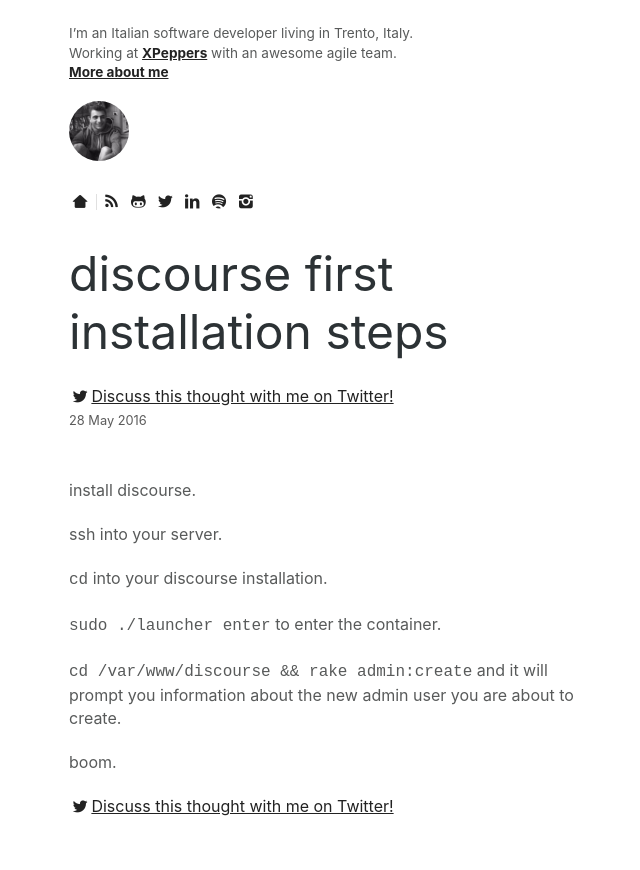
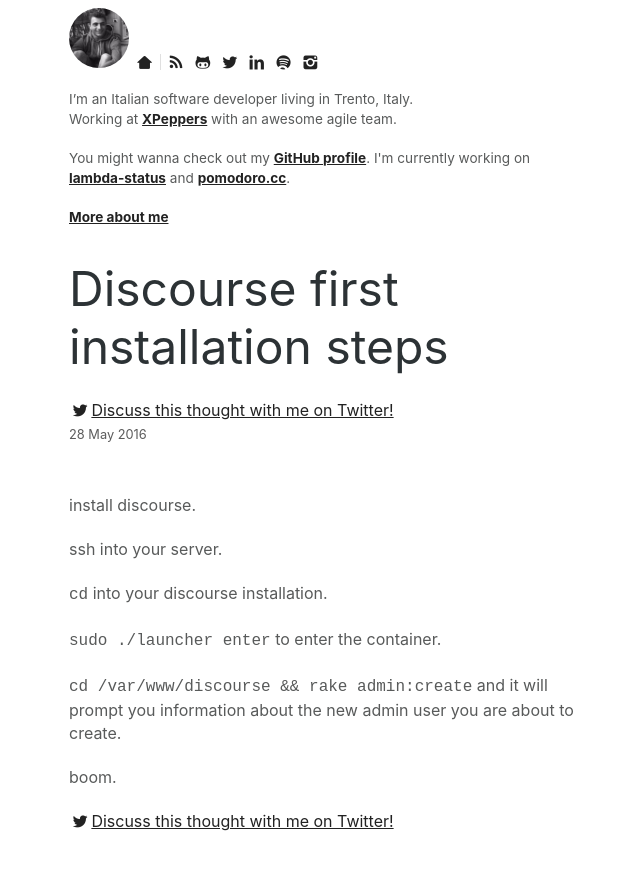
Before and after one commit to christian-fei/christian-fei.github.io-pandoc, a Jekyll site: the page built from _posts/2016-05-28-discourse-first-installation-steps.md, in a window 1280 px wide. Shown: the top 870 px of the page, without its empty margins (315-955 px from the left). Built offline with Jekyll 4.4.1, drawn with Linux system fonts in a browser that asks for light colours; a style sheet for code colours, icons or effects is not loaded.

Commit message:
update layout

```diff
--- a/_layouts/default.html
+++ b/_layouts/default.html
@@ -36,16 +36,7 @@
   <body>
     <main class="container">
       <header>
-        <p class="intro">
-          I’m an Italian software developer living in Trento, Italy.
-          <br/>
-          Working at <a target="_blank" href="http://www.xpeppers.com/">XPeppers</a> with an awesome agile team.
-          <br/>
-          <a href="/about">More about me</a>
-        </p>
         <img src="/assets/images/avatar.jpg" class="avatar"/>
-        <br/>
-        <br/>
         <a href="/"><i class="icon-home-2"></i></a>
         <span class="separator"></span>
         <a target="_blank" href="/rss.xml"><i class="icon-rss"></i></a>
@@ -54,6 +45,19 @@
         <a target="_blank" href="https://www.linkedin.com/in/christian-fei-6b72b5123?trk=hp-identity-name"><i class="icon-linkedin"></i></a>
         <a target="_blank" href="https://open.spotify.com/user/11183484356"><i class="icon-spotify"></i></a>
         <a target="_blank" href="https://www.instagram.com/christianfei/"><i class="icon-instagram"></i></a>
+        <br/>
+        <p class="intro">
+          I’m an Italian software developer living in Trento, Italy.
+          <br/>
+          Working at <a target="_blank" href="http://www.xpeppers.com/">XPeppers</a> with an awesome agile team.
+          <br/>
+          <br/>
+          You might wanna check out my <a href="https://github.com/christian-fei">GitHub profile</a>.
+          I'm currently working on <a href="https://github.com/christian-fei/lambda-status">lambda-status</a> and <a href="http://pomodoro.cc">pomodoro.cc</a>.
+          <br/>
+          <br/>
+          <a href="/about">More about me</a>
+        </p>
       </header>
 
       <section class="content">
--- a/_posts/2016-05-28-discourse-first-installation-steps.md
+++ b/_posts/2016-05-28-discourse-first-installation-steps.md
@@ -1,5 +1,5 @@
 ---
-title: 'discourse first installation steps'
+title: 'Discourse first installation steps'
 date: 2016-05-28
 layout: post
 category: posts
```
Also changed, not shown: index.html (+0 -9 lines).
